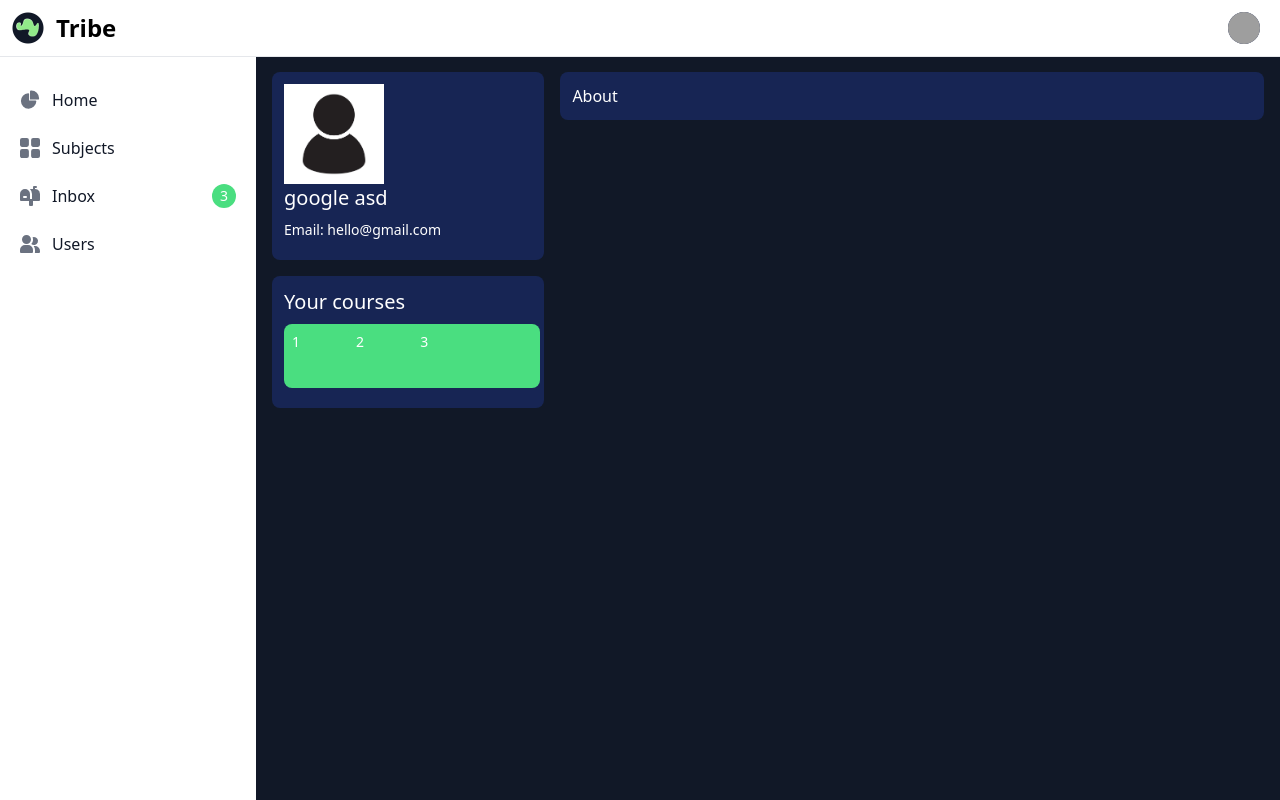
After one commit to Bohdan337/tribe, a Django app: a page that uses templates/profile.html in a window 1280 px wide. The commit adds this page. Run offline with Django 4.2, Linux system fonts and the light colour scheme; data comes from the database, SQL or seed files in the repository; both versions use the stored data as it was after the commit; some libraries are stand-ins or nearby versions; grey boxes are pictures that could not be loaded.

Commit message:
Updated profile.html

```diff
--- a/static/src/styles.css
+++ b/static/src/styles.css
@@ -678,6 +632,10 @@ video {
   margin-left: 0.75rem;
 }
 
+.ml-4 {
+  margin-left: 1rem;
+}
+
 .ms-3 {
   margin-inline-start: 0.75rem;
 }
@@ -686,28 +644,16 @@ video {
   margin-top: 3.5rem;
 }
 
+.mt-2 {
+  margin-top: 0.5rem;
+}
+
 .mt-4 {
   margin-top: 1rem;
 }
 
-.ml-36 {
-  margin-left: 9rem;
-}
-
-.mr-4 {
-  margin-right: 1rem;
-}
-
-.ml-4 {
-  margin-left: 1rem;
-}
-
-.mt-2 {
-  margin-top: 0.5rem;
-}
-
-.ml-2 {
-  margin-left: 0.5rem;
+.mr-2 {
+  margin-right: 0.5rem;
 }
 
 .block {
@@ -728,6 +674,10 @@ video {
 
 .h-11 {
   height: 2.75rem;
+}
+
+.h-16 {
+  height: 4rem;
 }
 
 .h-3 {
@@ -762,6 +712,10 @@ video {
   width: 0.75rem;
 }
 
+.w-32 {
+  width: 8rem;
+}
+
 .w-5 {
   width: 1.25rem;
 }
@@ -778,21 +732,17 @@ video {
   width: 2rem;
 }
 
+.w-96 {
+  width: 24rem;
+}
+
 .w-full {
   width: 100%;
-}
-
-.w-auto {
-  width: auto;
 }
 
 .w-max {
   width: -moz-max-content;
   width: max-content;
-}
-
-.w-96 {
-  width: 24rem;
 }
 
 .max-w-xs {
@@ -848,8 +798,16 @@ video {
   justify-content: space-between;
 }
 
+.gap-2 {
+  gap: 0.5rem;
+}
+
 .gap-4 {
   gap: 1rem;
+}
+
+.gap-1 {
+  gap: 0.25rem;
 }
 
 .space-y-2 > :not([hidden]) ~ :not([hidden]) {
--- /dev/null
+++ b/templates/profile.html
@@ -0,0 +1,31 @@
+{% extends "base.html" %}
+
+{% block content %}
+
+<div class="mt-14 w-full text-white flex flex-row">
+    <div class="w-96">
+        <div class="bg-blue-950 p-3 rounded-lg">
+            <img src="{{ profile.image.url }}" width="100" alt="avatar">
+            <p class="text-xl">{{ profile.user.name }} {{ profile.user.surname }}</p>
+            <div class="flex my-2">
+                <p class="text-sm">Email: {{ profile.user.email }}</p>
+            </div>
+        </div>
+        <div class="bg-blue-950 p-3 rounded-lg mt-4">
+            <p class="text-xl">Your courses</p>
+            <div class="my-2 grid grid-cols-4 gap-2">
+                <div class="text-sm bg-green-400 w-32 h-16 rounded-lg p-2">1</div>
+                <div class="text-sm bg-green-400 w-32 h-16 rounded-lg p-2">2</div>
+                <div class="text-sm bg-green-400 w-32 h-16 rounded-lg p-2">3</div>
+            </div>
+        </div>
+    </div>
+
+    <div class="w-full ml-4">
+        <div class="rounded-lg bg-blue-950 p-3">
+            About
+        </div>
+    </div>
+</div>
+
+{% endblock content %}
--- a/tribe/settings.py
+++ b/tribe/settings.py
@@ -11,6 +11,7 @@ https://docs.djangoproject.com/en/4.2/ref/settings/
 """
 
 from pathlib import Path
+import os
 
 # Build paths inside the project like this: BASE_DIR / 'subdir'.
 BASE_DIR = Path(__file__).resolve().parent.parent
@@ -135,6 +136,11 @@ USE_TZ = True
 STATIC_URL = 'static/'
 STATICFILES_DIRS = [BASE_DIR / "static/"]
 
+STATIC_ROOT = BASE_DIR / 'staticfiles'
+
+MEDIA_URL = '/media/'
+MEDIA_ROOT = os.path.join(BASE_DIR, 'media')
+
 # Default primary key field type
 # https://docs.djangoproject.com/en/4.2/ref/settings/#default-auto-field
 
--- a/user/admin.py
+++ b/user/admin.py
@@ -6,6 +6,7 @@ from django.contrib import admin
 from django.contrib import admin
 from django.contrib.auth.admin import UserAdmin as BaseUserAdmin
 from .models import CustomUser
+from .models import Profile
 
 class UserAdmin(BaseUserAdmin):
     add_fieldsets = (
@@ -25,3 +26,4 @@ class UserAdmin(BaseUserAdmin):
 
 
 admin.site.register(CustomUser, UserAdmin)
+admin.site.register(Profile)
--- a/user/urls.py
+++ b/user/urls.py
@@ -6,4 +6,5 @@ urlpatterns = [
     path('login', views.login_views, name='login'),
     path('signup', views.signup, name='signup'),
     path('logout', views.logout, name='logout'),
+    path('profile/<slug:slug>', views.profile, name='profile'),
 ]
--- a/user/views.py
+++ b/user/views.py
@@ -6,6 +6,7 @@ from django.shortcuts import render, HttpResponse, redirect
 from django.contrib import messages
 from django.contrib.auth import authenticate
 from django.contrib.auth import login as auth_login
+from django.shortcuts import get_object_or_404
 
 
 
@@ -15,7 +16,6 @@ def logout(request):
     logout(request)
 
     return redirect('homepage')
-
 
 
 
@@ -59,3 +59,13 @@ def login_views(request):
     else:
         form = CustomLoginForm()
     return render(request, 'registration/login.html', {'form': form})
+
+
+
+def profile(request, slug):
+    from .models import Profile
+
+    profile = get_object_or_404(Profile, slug=slug)
+    context = {'profile': profile}
+
+    return render(request, 'profile.html', context=context)
```
Also changed, not shown: other parts of static/src/styles.css (+2 -53 lines), db.sqlite3, media/default_profile.jpg (renamed from static/media/default_profile.jpg), media/profile_images/default_profile.jpg (added), 1 other file.
